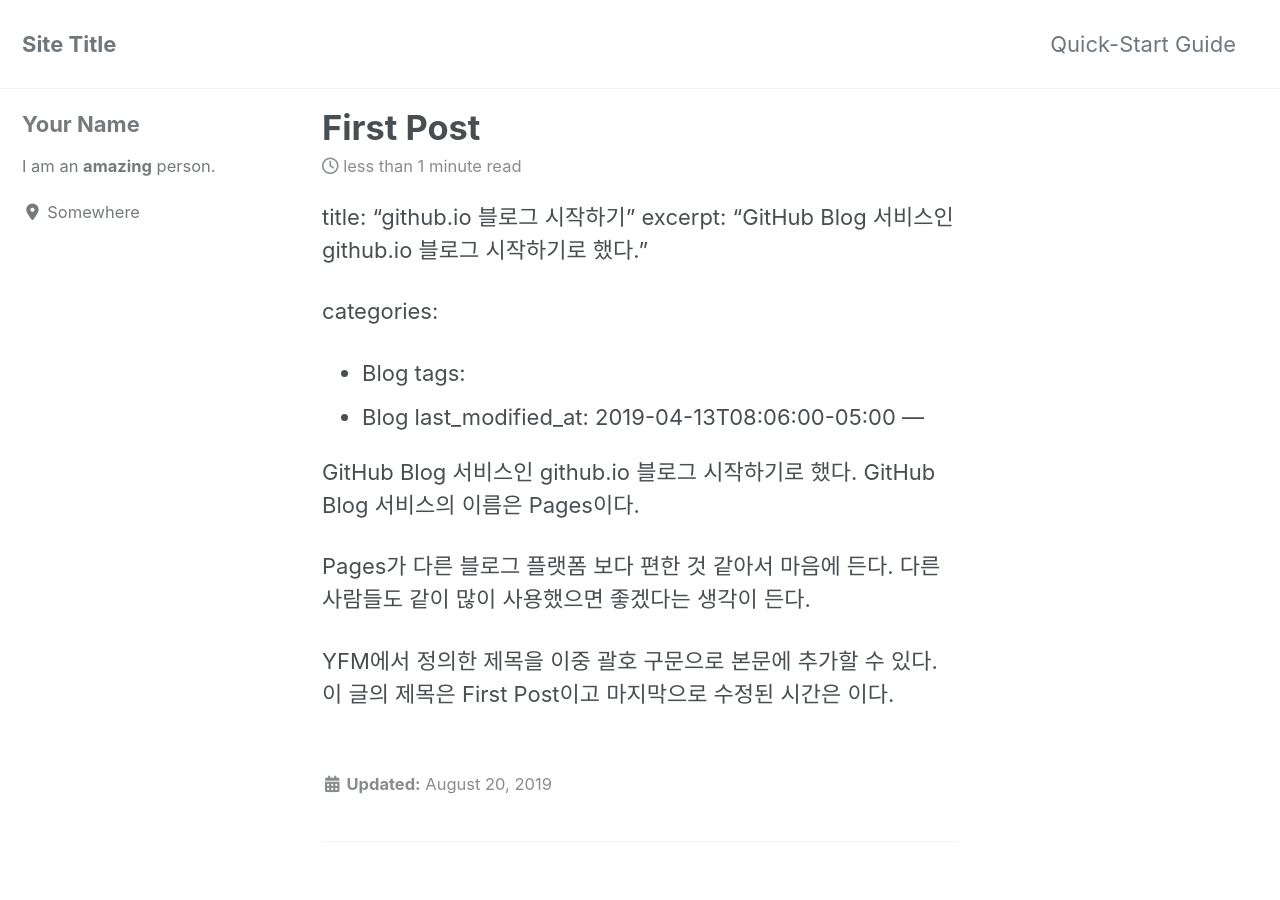
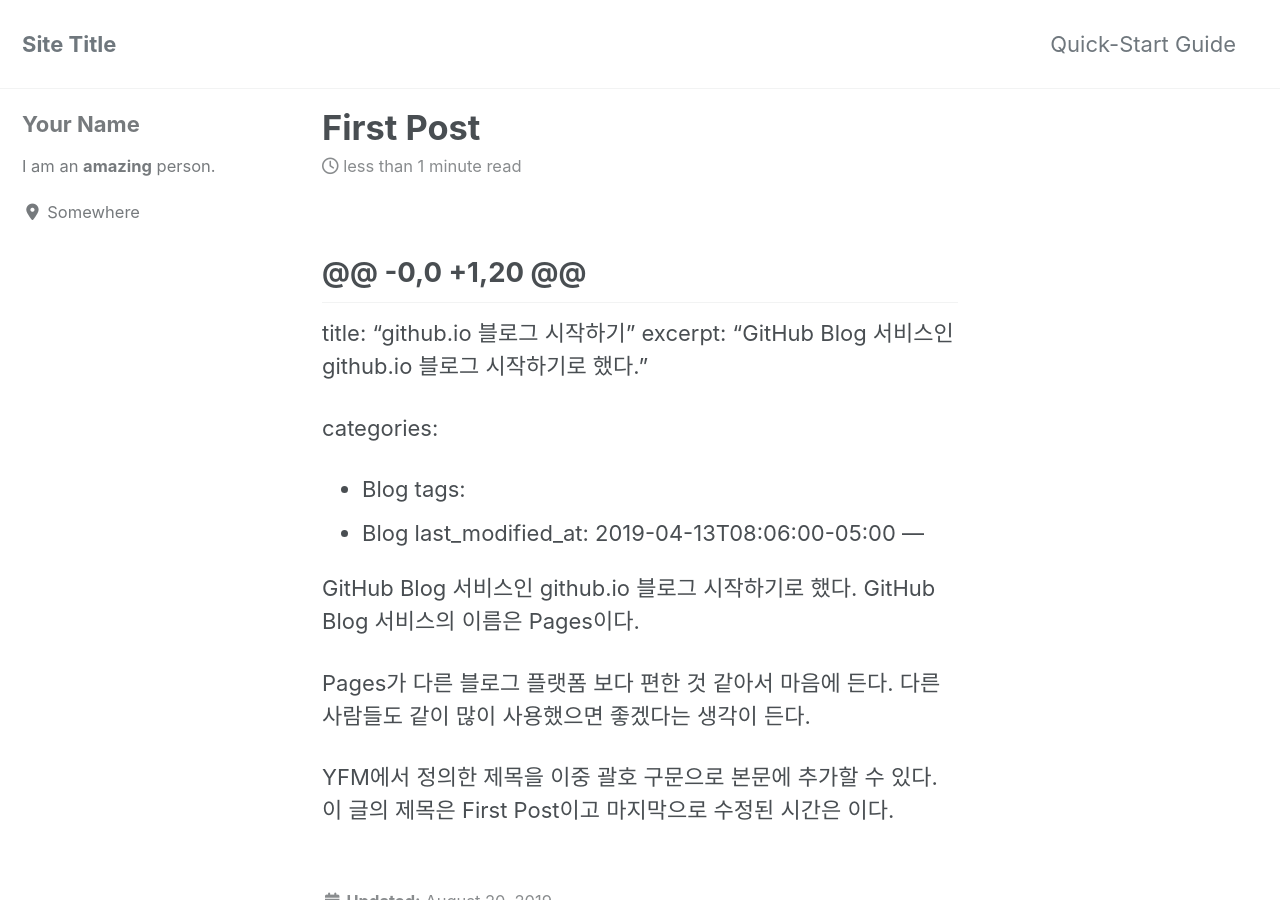
Before and after one commit to pookkr123/pookkr123.github.io, a Jekyll site: the page built from _posts/2019-08-20-first-post.md, in a window 1280 px wide and 900 px high. Built offline with Jekyll 4.4.1, drawn with Linux system fonts in a browser that asks for light colours; cached includes are drawn as plain includes; nearby versions of some CDN libraries.

Commit message:
포스트 수정

```diff
--- a/_posts/2019-08-20-first-post.md
+++ b/_posts/2019-08-20-first-post.md
@@ -1,3 +1,5 @@
+@@ -0,0 +1,20 @@
+---
 title:  "github.io 블로그 시작하기"
 excerpt: "GitHub Blog 서비스인 github.io 블로그 시작하기로 했다."
 
```
